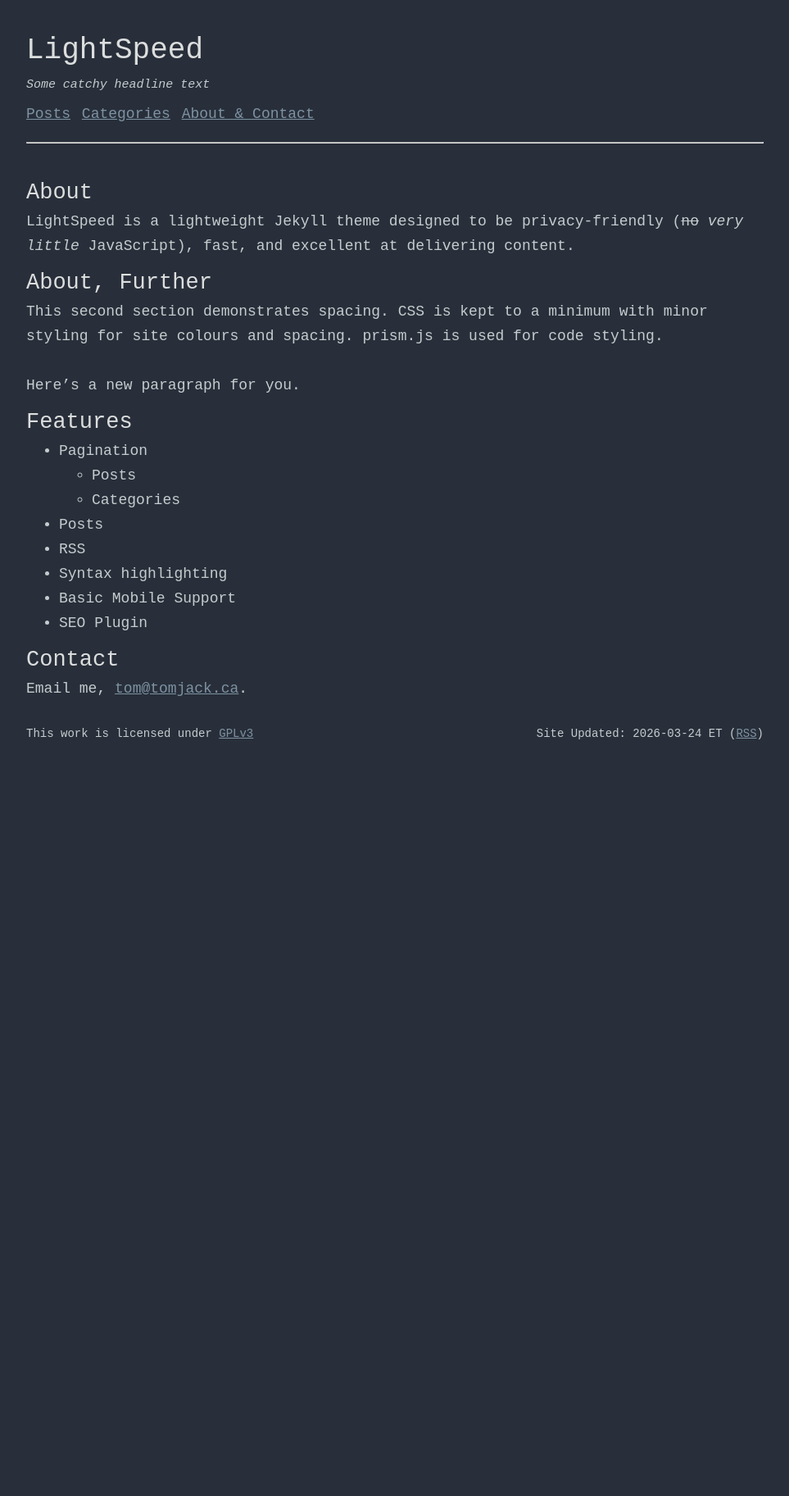
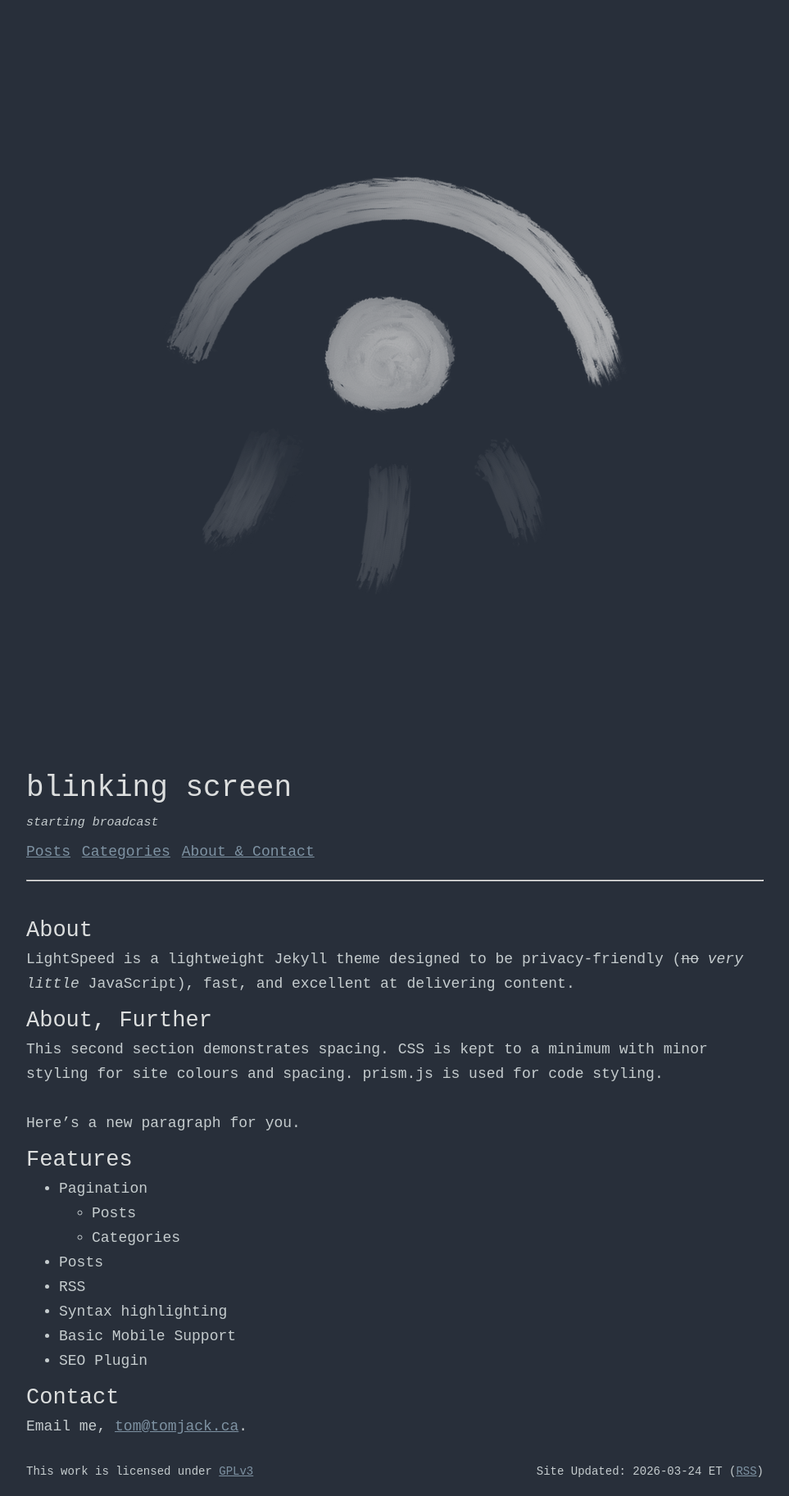
Before and after one commit to okulistyka/okulistyka.github.io, a Jekyll site: the page built from index.md, in a window 1280 px wide. Shown: the whole page at 82% size, without its empty margins (158-1121 px from the left). Built offline with Jekyll 4.4.1, drawn with Linux system fonts in a browser that asks for light colours; before the commit the page ends 925 px from its top, so only the background shows below that.

Commit message:
centered eye

```diff
--- a/_config.yml
+++ b/_config.yml
@@ -1,5 +1,5 @@
 # Site Specific Configuration
-name: LightSpeed
+name: blinking screen
 description: A simple Jekyll theme
 url: https://example.com
 author: tajacks
--- a/_includes/header.html
+++ b/_includes/header.html
@@ -1,7 +1,9 @@
+
 <div class="header">
-    <h1>LightSpeed</h1>
+
+    <h1>{{ site.name }}</h1>
     <br>
-    <h5><i>Some catchy headline text</i></h5>
+    <h5><i>starting broadcast</i></h5>
     <br>
     {% include nav.html %}
     <hr>
--- a/_layouts/default.html
+++ b/_layouts/default.html
@@ -5,6 +5,9 @@
 </head>
 
 <body>
+    <div id="eye">
+        <img src="{{ site.baseurl }}/assets/img/eye_sq.png" />
+    </div>
     <div class="wrapper">
         <header class="wrapper-header">
             {% include header.html %}
--- a/_sass/page.scss
+++ b/_sass/page.scss
@@ -8,7 +8,7 @@
 /* 01 Font family */
 
 body {
-  font-family: "Courier New", "Helvetica", sans-serif;
+  font-family: "Courier New", monospace;
 }
 
 /* 03 Spacing */
@@ -41,6 +41,18 @@
   color: #c5ccce;
   background-color: #282f3a;
 }
+#eye {
+  width: 100%;
+  height: 100%;
+  display: flex;
+  align-items: center;
+  justify-content: center;
+}
+#eye img {
+  max-height: 100%;
+  max-width: 100%;
+  object-fit: contain;
+}
 
 h1,
 h2,
```
Also changed, not shown: assets/img/eye_sq.png (added), 1 other file.
